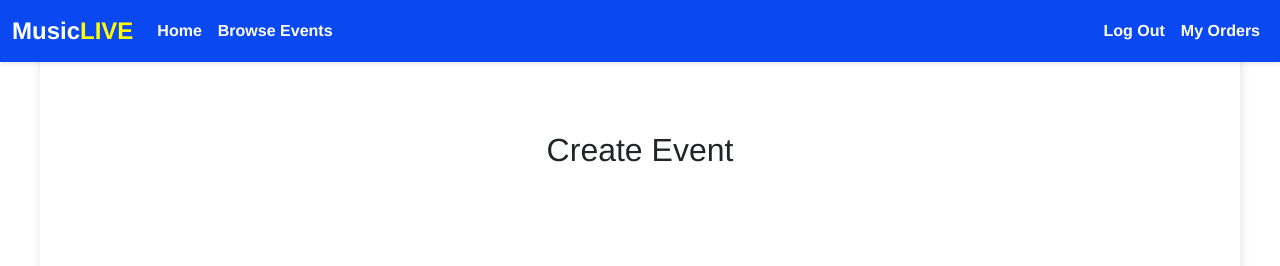
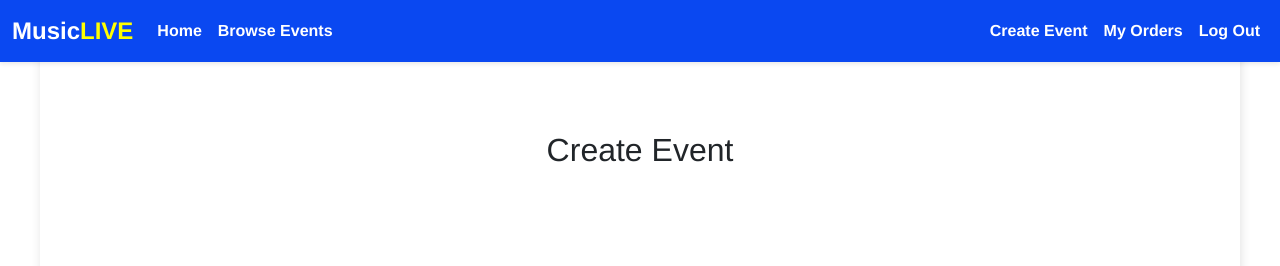
Before and after one commit to whisper0606/IAB207-Ass3-2024-Group-45, a Flask app: page /create_event in a window 1280 px wide. Shown: the top 266 px of the page. Run offline with Flask 3, Linux system fonts and the light colour scheme; a user stored in the database is signed in; some libraries are stand-ins or nearby versions.

Commit message:
adding "create event" to nav bar and connecting create event form

```diff
--- a/website/templates/base.html
+++ b/website/templates/base.html
@@ -28,8 +28,9 @@
                     </ul>
                     {% if current_user.is_authenticated %}
                     <ul class="navbar-nav">
+                        <li class="nav-item"><a class="nav-link" href="{{ url_for('event.create_event') }}">Create Event</a></li>
+                        <li class="nav-item"><a class="nav-link" href="{{ url_for('main.index') }}">My Orders</a></li>
                         <li class="nav-item"><a class="nav-link" href="{{ url_for('auth.logout') }}">Log Out</a></li>
-                        <li class="nav-item"><a class="nav-link" href="{{ url_for('main.index') }}">My Orders</a></li>
                         <!-- Need to change this to my orders page when that is done -->
                     </ul>
                     {% else %}
```
Also changed, not shown: instance/sitedata.sqlite.
